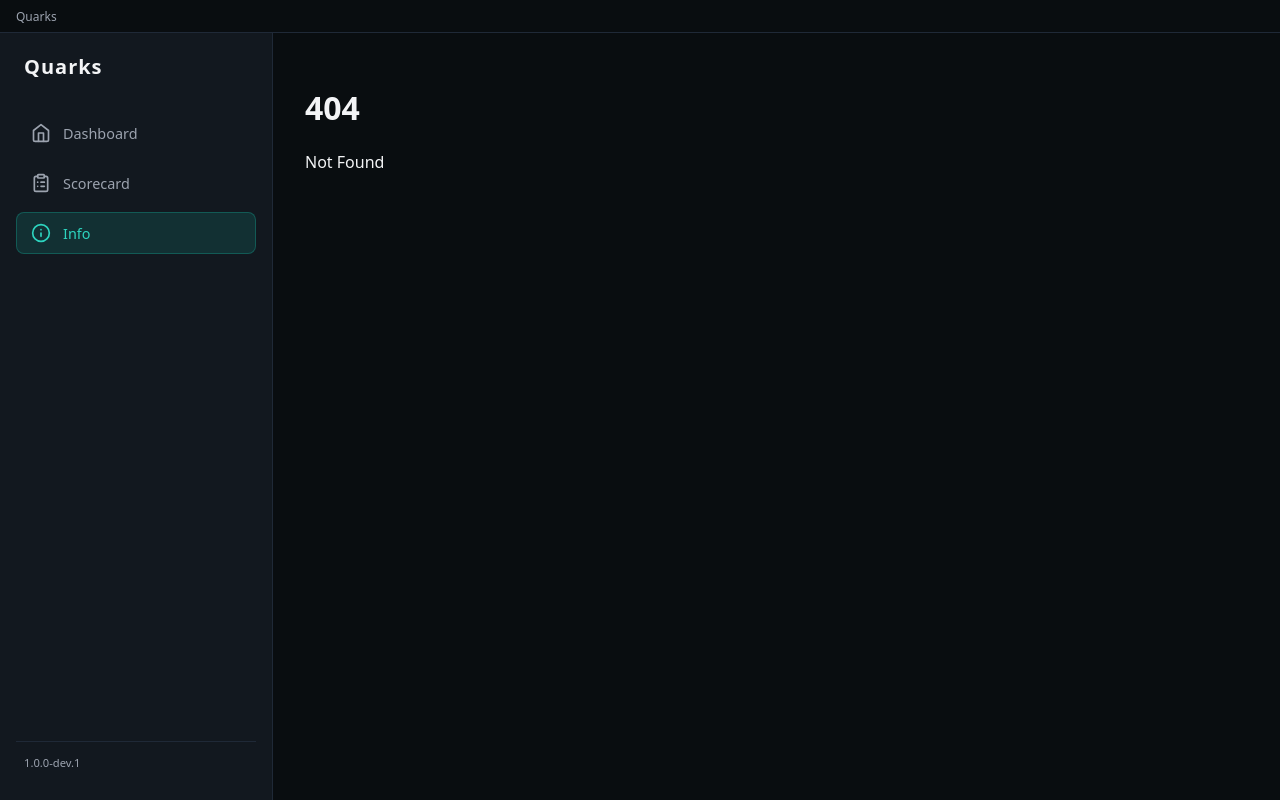
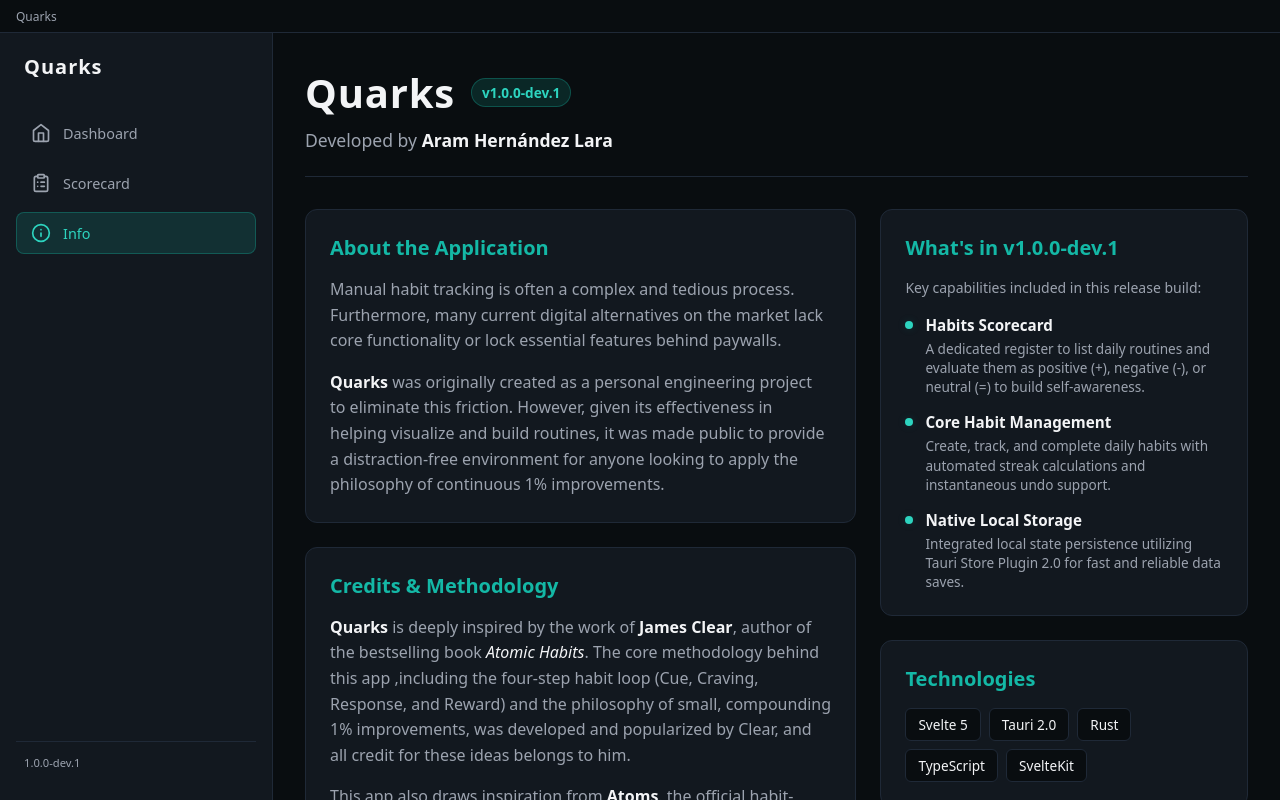
Before and after one commit to AramLR/quarks, a SvelteKit app: page /info in a window 1280 px wide. Before the commit this address had no page. Built offline with nearby package versions, Linux system fonts and the light colour scheme.

Commit message:
feat: add info page

```diff
--- /dev/null
+++ b/src/routes/info/+page.svelte
@@ -0,0 +1,321 @@
+<script lang="ts">
+    const appInfo = {
+        name: "Quarks",
+        author: "Aram Hernández Lara",
+        version: "1.0.0-dev.1",
+        license: "Source-Available (All Rights Reserved)",
+    };
+
+    const currentReleaseFeatures = [
+        {
+            title: "Habits Scorecard",
+            description:
+                "A dedicated register to list daily routines and evaluate them as positive (+), negative (-), or neutral (=) to build self-awareness.",
+        },
+        {
+            title: "Core Habit Management",
+            description:
+                "Create, track, and complete daily habits with automated streak calculations and instantaneous undo support.",
+        },
+        {
+            title: "Native Local Storage",
+            description:
+                "Integrated local state persistence utilizing Tauri Store Plugin 2.0 for fast and reliable data saves.",
+        },
+    ];
+
+    const technologies = [
+        "Svelte 5",
+        "Tauri 2.0",
+        "Rust",
+        "TypeScript",
+        "SvelteKit",
+    ];
+</script>
+
+<div class="info-container">
+    <header class="info-header">
+        <div class="title-group">
+            <h1>{appInfo.name}</h1>
+            <span class="version-badge">v{appInfo.version}</span>
+        </div>
+        <p class="author">Developed by <strong>{appInfo.author}</strong></p>
+    </header>
+
+    <div class="content-grid">
+        <div class="main-column">
+            <section class="card">
+                <h2>About the Application</h2>
+                <p>
+                    Manual habit tracking is often a complex and tedious
+                    process. Furthermore, many current digital alternatives on
+                    the market lack core functionality or lock essential
+                    features behind paywalls.
+                </p>
+                <p>
+                    <strong>Quarks</strong> was originally created as a personal
+                    engineering project to eliminate this friction. However, given
+                    its effectiveness in helping visualize and build routines, it
+                    was made public to provide a distraction-free environment for
+                    anyone looking to apply the philosophy of continuous 1% improvements.
+                </p>
+            </section>
+
+            <section class="card">
+                <h2>Credits & Methodology</h2>
+                <p>
+                    <strong>Quarks</strong> is deeply inspired by the work of
+                    <strong>James Clear</strong>, author of the bestselling book
+                    <em>Atomic Habits</em>. The core methodology behind this app
+                    ,including the four-step habit loop (Cue, Craving, Response,
+                    and Reward) and the philosophy of small, compounding 1%
+                    improvements, was developed and popularized by Clear, and
+                    all credit for these ideas belongs to him.
+                </p>
+                <p>
+                    This app also draws inspiration from <strong>Atoms</strong>,
+                    the official habit-tracking app created by James Clear and
+                    his team to complement <em>Atomic Habits</em>.
+                </p>
+                <p class="disclaimer">
+                    <em>Note:</em> Quarks is an independent, unofficial project
+                    built by a fan of this methodology. It is not affiliated
+                    with, endorsed by, or produced by James Clear or the Atoms
+                    app, and it is not intended to imitate, copy, or compete
+                    with Atoms in any way. If you're looking for the official
+                    experience, we encourage you to check out
+                    <a
+                        href="https://atoms.jamesclear.com"
+                        target="_blank"
+                        rel="noopener noreferrer">Atoms</a
+                    >
+                    directly.
+                </p>
+            </section>
+
+            <section class="card">
+                <h2>Legal Notice & License</h2>
+                <p>
+                    <strong
+                        >Source-Available License (All Rights Reserved)</strong
+                    ><br />
+                    The source code of this application is publicly viewable for
+                    transparency. However,
+                    <em>it is not open-source software</em>. No one is permitted
+                    to modify, distribute, sublicense, commercialize, or create
+                    derivative works from this software without explicit
+                    permission from the author.
+                </p>
+                <p class="disclaimer">
+                    <em>Legal Disclaimer:</em> The software is provided "as is",
+                    without warranty of any kind, express or implied. The author
+                    shall not be liable for any data loss, damages, or other consequences
+                    arising from the use of this application.
+                </p>
+            </section>
+        </div>
+
+        <div class="side-column">
+            <section class="card release-section">
+                <h2>What's in v{appInfo.version}</h2>
+                <p class="release-intro">
+                    Key capabilities included in this release build:
+                </p>
+
+                <div class="release-list">
+                    {#each currentReleaseFeatures as feature}
+                        <div class="release-item">
+                            <div class="bullet-point"></div>
+                            <div class="release-details">
+                                <h3>{feature.title}</h3>
+                                <p>{feature.description}</p>
+                            </div>
+                        </div>
+                    {/each}
+                </div>
+            </section>
+
+            <section class="card">
+                <h2>Technologies</h2>
+                <div class="tech-tags">
+                    {#each technologies as tech}
+                        <span class="tech-tag">{tech}</span>
+                    {/each}
+                </div>
+            </section>
+        </div>
+    </div>
+</div>
+
+<style>
+    .info-container {
+        max-width: 1000px;
+        margin: 0 auto;
+        display: flex;
+        flex-direction: column;
+        gap: 32px;
+        padding-bottom: 40px;
+    }
+
+    .info-header {
+        display: flex;
+        flex-direction: column;
+        gap: 8px;
+        padding-bottom: 24px;
+        border-bottom: 1px solid var(--border-color);
+    }
+
+    .title-group {
+        display: flex;
+        align-items: center;
+        gap: 16px;
+    }
+
+    .logo-placeholder {
+        width: 32px;
+        height: 32px;
+        border-radius: 50%;
+        background-color: var(--aquamarine-primary);
+        box-shadow: 0 0 16px var(--aquamarine-glow);
+    }
+
+    h1 {
+        margin: 0;
+        font-size: 2.5rem;
+        font-weight: 800;
+        letter-spacing: 0.02em;
+    }
+
+    .version-badge {
+        background-color: var(--aquamarine-glow);
+        color: var(--aquamarine-light);
+        padding: 4px 10px;
+        border-radius: 20px;
+        font-size: 0.85rem;
+        font-weight: 600;
+        border: 1px solid rgba(20, 184, 166, 0.3);
+    }
+
+    .author {
+        margin: 0;
+        color: var(--text-secondary);
+        font-size: 1.1rem;
+    }
+
+    .author strong {
+        color: var(--text-primary);
+    }
+
+    .content-grid {
+        display: grid;
+        grid-template-columns: 3fr 2fr;
+        gap: 24px;
+        align-items: start;
+    }
+
+    .card {
+        background-color: var(--bg-surface);
+        border: 1px solid var(--border-color);
+        border-radius: 12px;
+        padding: 24px;
+        margin-bottom: 24px;
+    }
+
+    .card h2 {
+        margin-top: 0;
+        margin-bottom: 16px;
+        font-size: 1.25rem;
+        color: var(--aquamarine-primary);
+    }
+
+    .card p {
+        margin-top: 0;
+        margin-bottom: 16px;
+        line-height: 1.6;
+        color: var(--text-secondary);
+    }
+
+    .card p:last-child {
+        margin-bottom: 0;
+    }
+
+    .card strong {
+        color: var(--text-primary);
+    }
+
+    .card em {
+        color: var(--text-primary);
+        font-style: italic;
+    }
+
+    .disclaimer {
+        font-size: 0.85rem;
+        opacity: 0.8;
+        border-top: 1px dashed var(--border-color);
+        padding-top: 12px;
+        margin-top: 12px;
+    }
+
+    .release-intro {
+        font-size: 0.875rem;
+        color: var(--text-secondary);
+        margin-bottom: 16px !important;
+    }
+
+    .release-list {
+        display: flex;
+        flex-direction: column;
+        gap: 16px;
+    }
+
+    .release-item {
+        display: flex;
+        gap: 12px;
+        align-items: flex-start;
+    }
+
+    .bullet-point {
+        width: 8px;
+        height: 8px;
+        border-radius: 50%;
+        background-color: var(--aquamarine-light);
+        margin-top: 6px;
+        flex-shrink: 0;
+        box-shadow: 0 0 8px var(--aquamarine-glow);
+    }
+
+    .release-details h3 {
+        margin: 0 0 4px 0;
+        font-size: 0.95rem;
+        color: var(--text-primary);
+        font-weight: 600;
+    }
+
+    .release-details p {
+        margin: 0;
+        font-size: 0.85rem;
+        color: var(--text-secondary);
+        line-height: 1.4;
+    }
+
+    .tech-tags {
+        display: flex;
+        flex-wrap: wrap;
+        gap: 8px;
+    }
+
+    .tech-tag {
+        background-color: var(--bg-base);
+        border: 1px solid var(--border-color);
+        padding: 6px 12px;
+        border-radius: 6px;
+        font-size: 0.85rem;
+        color: var(--text-primary);
+    }
+
+    @media (max-width: 768px) {
+        .content-grid {
+            grid-template-columns: 1fr;
+        }
+    }
+</style>
```
